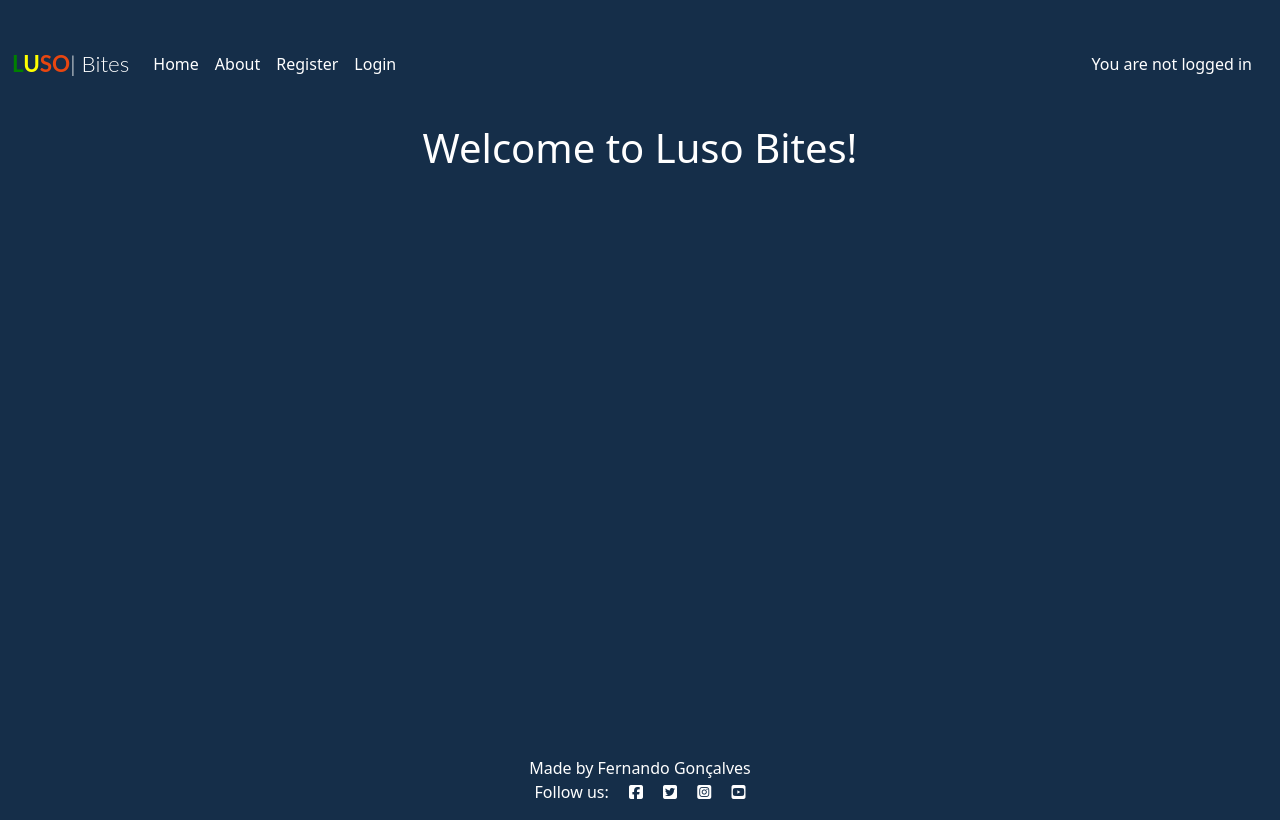
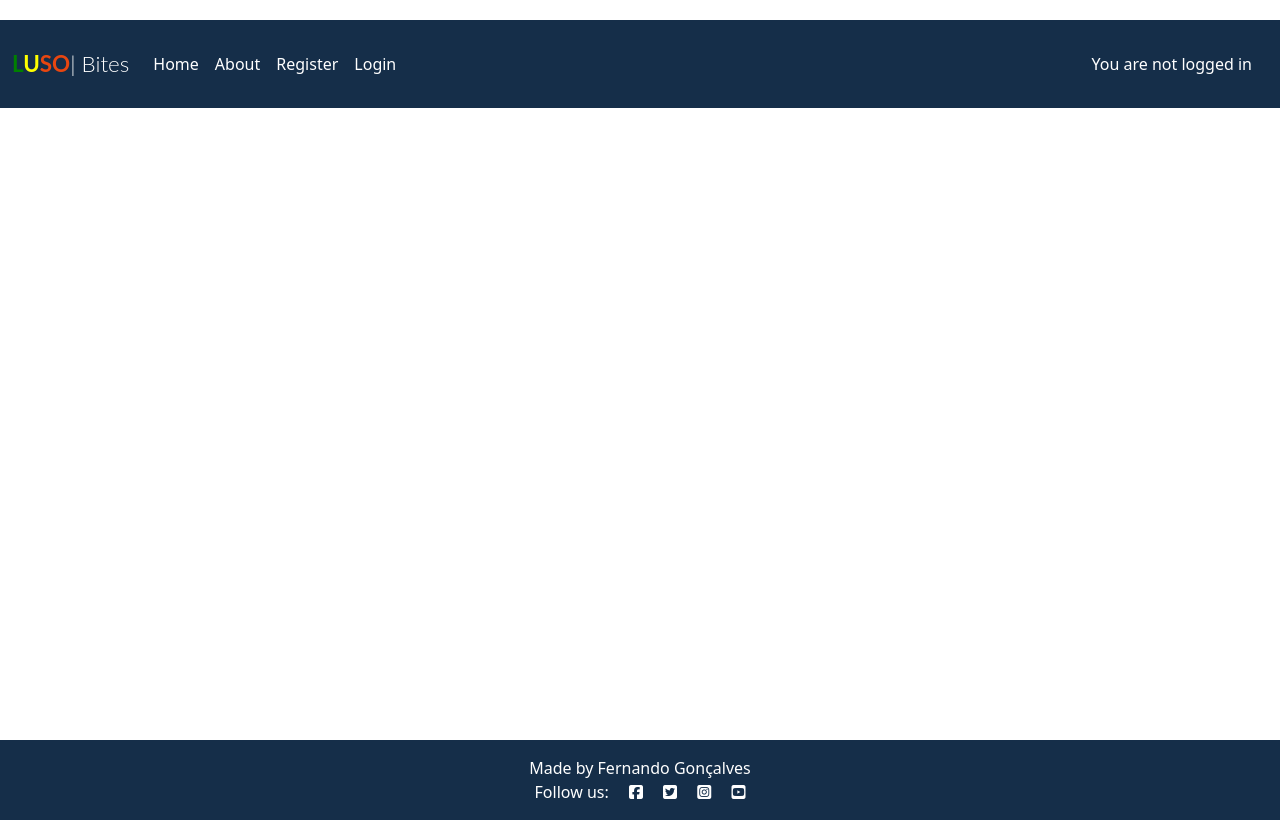
Before and after one commit to Goncalves95/LusoBites, a Django app: page / in a window 1280 px wide. Run offline with Django 4.2, Linux system fonts and the light colour scheme; data that the repository does not hold is empty; parts of the project's set-up code (start-up, migrations or seed data) failed here and were passed over; some libraries are stand-ins or nearby versions; some web fonts are replaced.

Commit message:
Change the background-color to #fff

```diff
--- a/static/css/style.css
+++ b/static/css/style.css
@@ -1,5 +1,5 @@
 body {
-    background-color: #152e49;
+    background-color: #fff;
 }
 
 .brand {
@@ -34,7 +34,7 @@ body {
 }
 
 .main-bg {
-    background-color: #152e49;
+    background-color: #fff;
     color: #fff;
 }
 
```
